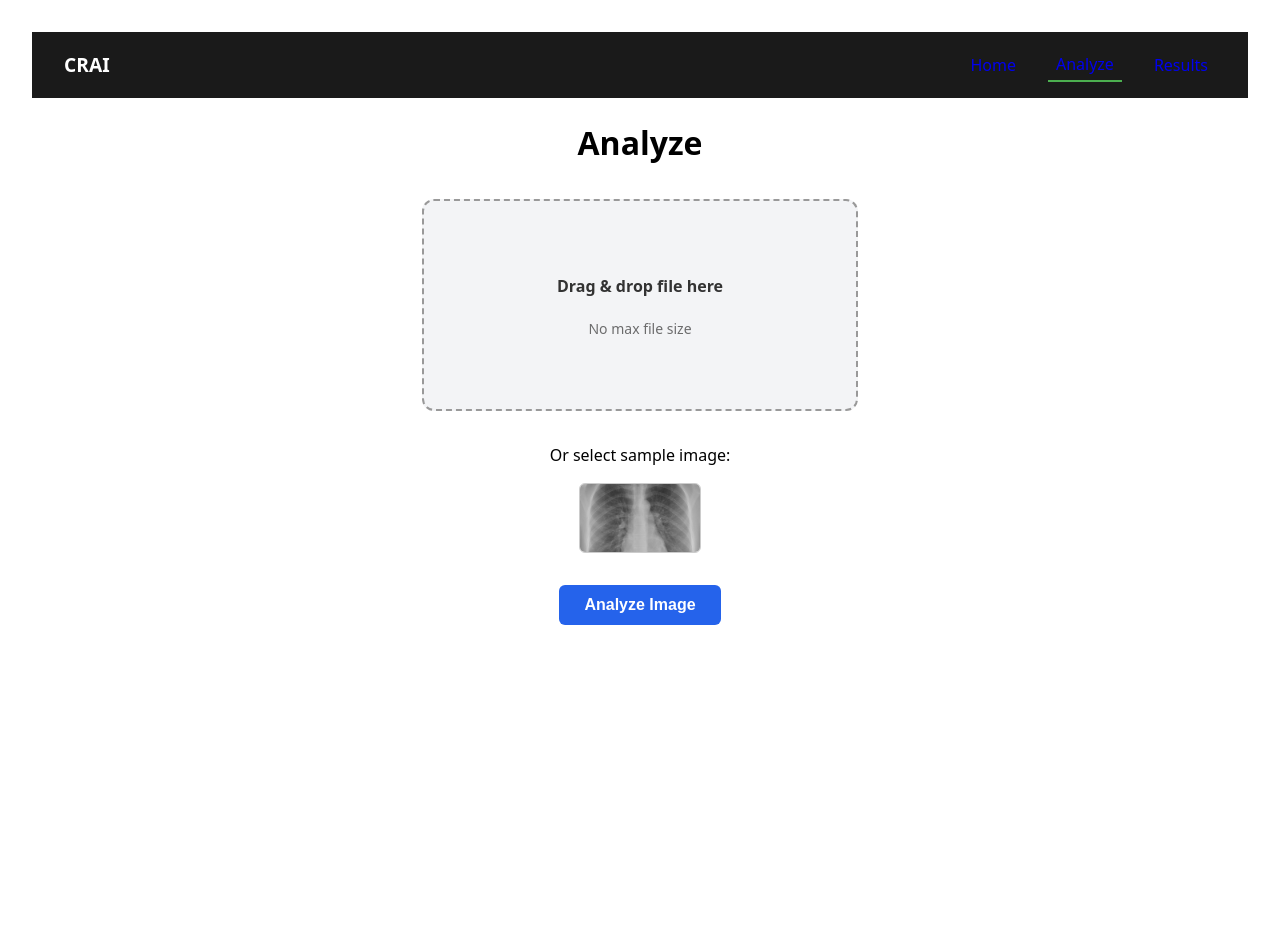
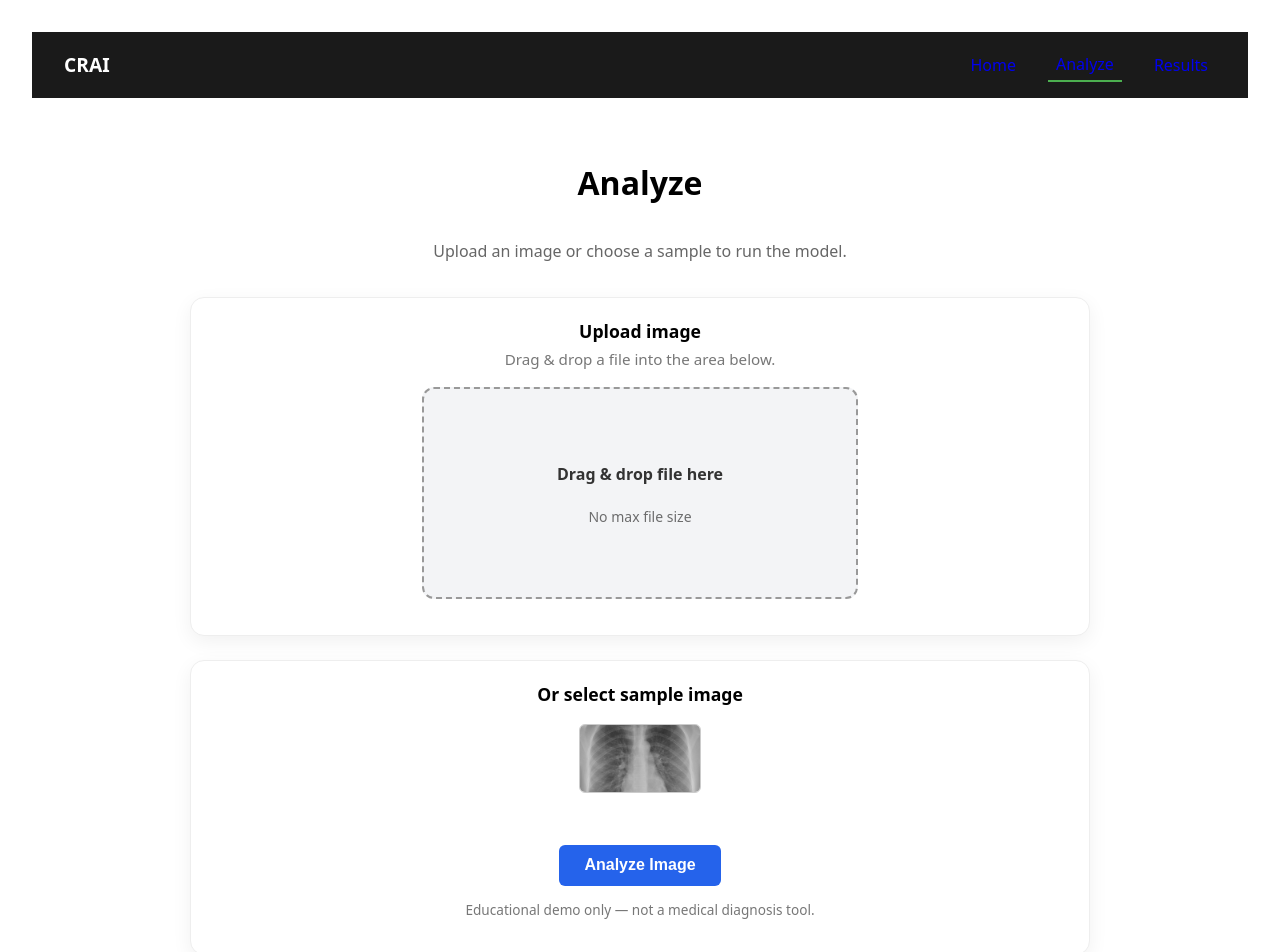
Before and after one commit to Filimon-Coding/DeepLung, a React (Vite) app in the folder frontend/: page /analyze in a window 1280 px wide. Shown: the top 952 px of the page. Before the commit the page ends 800 px from the top, so only its background shows below. Built offline with nearby package versions, Linux system fonts and the light colour scheme.

Commit message:
Enhance Analyze page layout with improved structure and styling

```diff
--- /dev/null
+++ b/frontend/src/pages/AnalyzePage.css
@@ -0,0 +1,67 @@
+/* Container som gir bedre bredde og luft */
+.analyze-page {
+  max-width: 900px;
+  margin: 0 auto;
+  padding: 2.5rem 1.25rem;
+}
+
+/* Header */
+.analyze-header {
+  text-align: center;
+  margin-bottom: 2rem;
+}
+
+.analyze-subtitle {
+  margin-top: 0.75rem;
+  color: #666;
+  line-height: 1.6;
+}
+
+/* Card-stil */
+.card {
+  background: #fff;
+  border: 1px solid #eee;
+  border-radius: 14px;
+  padding: 1.25rem;
+  margin-bottom: 1.5rem;
+  box-shadow: 0 6px 20px rgba(0, 0, 0, 0.06);
+}
+
+.card-title {
+  margin: 0 0 0.25rem 0;
+  font-size: 1.1rem;
+}
+
+.card-hint {
+  margin: 0 0 1rem 0;
+  color: #777;
+  font-size: 0.95rem;
+}
+
+/* Sample-bildet */
+.sample-images {
+  display: flex;
+  justify-content: center;
+  margin: 1rem 0 1.25rem;
+}
+
+.sample-image {
+  width: 160px;
+  height: auto;
+  border-radius: 10px;
+  border: 1px solid #e5e5e5;
+}
+
+/* Knapp plassert pent */
+.analyze-button-row {
+  display: flex;
+  justify-content: center;
+}
+
+/* Liten disclaimer */
+.disclaimer {
+  margin-top: 0.9rem;
+  font-size: 0.85rem;
+  color: #777;
+  text-align: center;
+}
--- a/frontend/src/pages/AnalyzePage.tsx
+++ b/frontend/src/pages/AnalyzePage.tsx
@@ -1,22 +1,40 @@
 import DragAndDrop from "../components/DragAndDrop/DragAndDrop";
 import AnalyzeButton from "../components/AnalyzeButton/AnalyzeButton";
 import ErrorBoundary from "../ErrorBoundary";
-import "../App.css";
+import "./AnalyzePage.css";
 
 /**
- * AnalyzePage: siden der brukeren laster opp/velger bilde
- * og (senere) kjører AI-analyse.
+ * AnalyzePage
+ * - Viser upload (Drag & Drop)
+ * - Viser sample image
+ * - (senere) Kjører AI-analyse
+ * - Viser Analyze-knapp som navigerer til Results
  */
 function AnalyzePage() {
   return (
-    <>
+    <div className="analyze-page">
+      {/* Tittel + kort forklaring */}
+      <header className="analyze-header">
         <h1>Analyze</h1>
+        <p className="analyze-subtitle">
+          Upload an image or choose a sample to run the model.
+        </p>
+      </header>
 
+      {/* Card: Upload */}
+      <section className="card">
+        <h2 className="card-title">Upload image</h2>
+        <p className="card-hint">Drag & drop a file into the area below.</p>
+
+        {/* ErrorBoundary sørger for at UI ikke krasjer ved runtime-feil */}
         <ErrorBoundary>
           <DragAndDrop />
         </ErrorBoundary>
+      </section>
 
-      <p className="description-text">Or select sample image:</p>
+      {/* Card: Samples + button */}
+      <section className="card">
+        <h2 className="card-title">Or select sample image</h2>
 
         {/* Sample image source:
             https://www.hssib.org.uk/patient-safety-investigations/missed-detection-of-lung-cancer-on-chest-x-rays-of-patients-being-seen-in-primary-care/investigation-report/
@@ -29,8 +47,16 @@ function AnalyzePage() {
           />
         </div>
 
+        {/* Knapp som navigerer videre (f.eks. til /results) */}
+        <div className="analyze-button-row">
           <AnalyzeButton />
-    </>
+        </div>
+
+        <p className="disclaimer">
+          Educational demo only — not a medical diagnosis tool.
+        </p>
+      </section>
+    </div>
   );
 }
 
```
Lines whose indentation alone changed are shown as unchanged.
